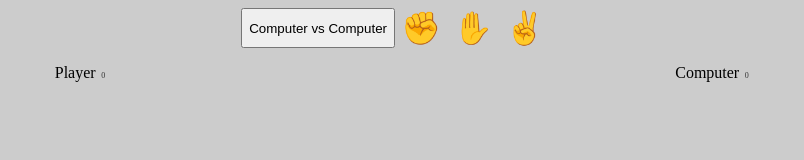
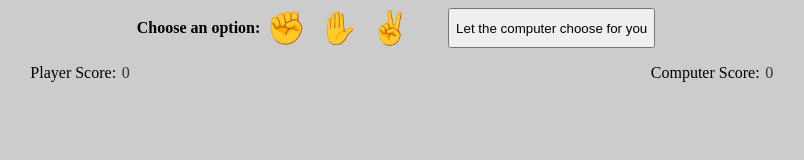
Before and after one commit to fabiofanta/rock-paper-scissor, a plain HTML site: page index.html in a window 1280 px wide. Shown: the whole page, without its empty margins (244-1048 px from the left). Drawn offline with Linux system fonts and the light colour scheme.

Commit message:
css edit

```diff
--- a/index.html
+++ b/index.html
@@ -4,24 +4,27 @@
   <meta charset="UTF-8">
   <meta name="viewport" content="width=device-width, initial-scale=1.0">
   <meta http-equiv="X-UA-Compatible" content="ie=edge">
-  <title>Document</title>
+  <title>Rock Paper Scissor</title>
   <link rel="stylesheet" href="style/style.css">
   <script src="js/main.js" defer></script>
 </head>
 <body>
   <div class="selections">
-    <button class="computer">Computer vs Computer</button>
+    <h4>
+        Choose an option:
+    </h4>
     <button class="selection" data-selection="rock">✊</button>
     <button class="selection" data-selection="paper">✋</button>
     <button class="selection" data-selection="scissors">✌</button>
+    <button class="computer">Let the computer choose for you</button>
   </div>
   <div class="results">
     <div>
-      Player
+      Player Score:
       <span class="result-score" data-your-score>0</span>
     </div>
     <div data-final-column>
-      Computer
+      Computer Score:
       <span class="result-score" data-computer-score>0</span>
     </div>
   </div>
--- a/style/style.css
+++ b/style/style.css
@@ -31,15 +31,35 @@ body {
 
   .result-score {
     margin-left: .1rem;
-    font-size: .5rem;
+    font-size: 1rem;
     color: #333;
   }
 
   .result-selection {
     opacity: .5;
+    font-size: 1.5rem;
   }
 
   .result-selection.winner {
     opacity: 1;
-    font-size: 1.5rem;
+    font-size: 2rem;
   }
+
+  .result-selection.winner::after {
+    content: 'Win';
+    font-size: 1rem;
+    font-weight: bold;
+    padding: 0.1rem;
+  }
+
+  .results div:nth-child(3), .results div:nth-child(4) {
+    margin-bottom: 4rem;
+  }
+
+  h4 {
+      margin: auto 0;
+  }
+
+  .computer {
+      margin-left: 2rem;
+  }
```
